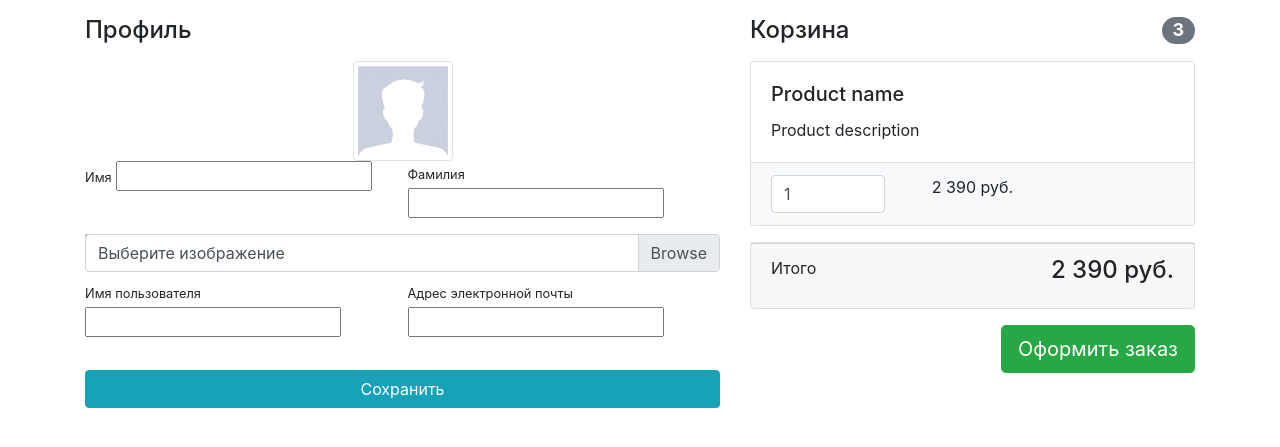
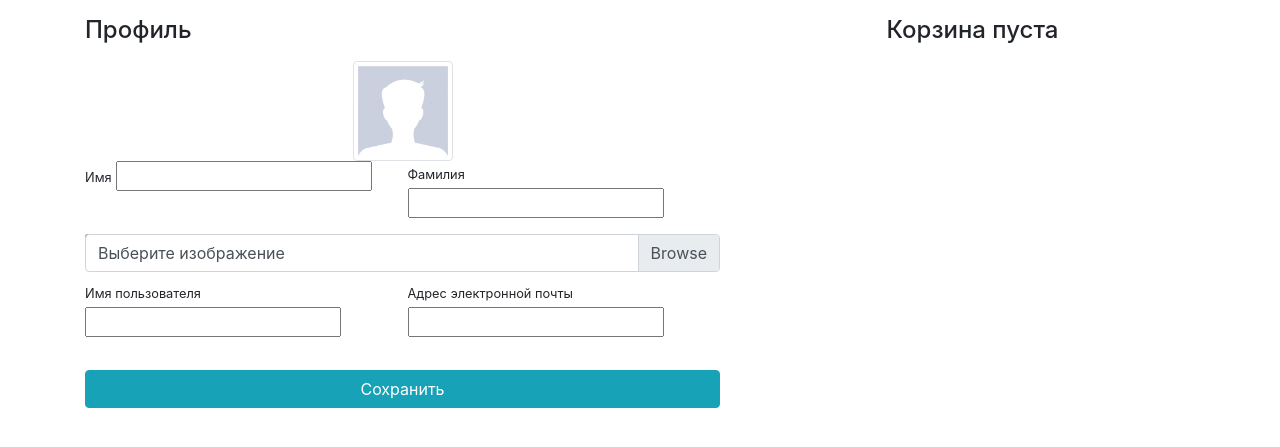
Before and after one commit to Egorurvantsev/geekshop-server, a Django app: template users/templates/users/profile.html in a window 1280 px wide. Shown: the part 56-503 px from the top of the page. Run offline with Django 3.2, Linux system fonts and the light colour scheme; the template is opened without the code that fills it: most values are stand-ins (such as "Sample title", 1, 10 or a date in 2020); form fields are guessed from the names that the template uses; some libraries are stand-ins or nearby versions.

Commit message:
added baskets to context

```diff
--- a/baskets/templates/baskets/basket.html
+++ b/baskets/templates/baskets/basket.html
@@ -1,5 +1,6 @@
-<h4 class="mt-3 mb-3 d-flex justify-content-between align-items-center mb-3">Корзина<span class="badge badge-secondary badge-pill">3</span></h4>
-<div class="card mb-3">
+{% if baskets %}
+    <h4 class="mt-3 mb-3 d-flex justify-content-between align-items-center mb-3">Корзина<span class="badge badge-secondary badge-pill">3</span></h4>
+    <div class="card mb-3">
                 <div class="card-body">
                     <h5 class="card-title">Product name</h5>
                     <p class="card-text">Product description</p>
@@ -20,10 +21,13 @@
                     </li>
                 </ul>
             </div>
-<div class="card mb-3">
+    <div class="card mb-3">
                 <div class="card-footer">
                     <p class="float-left">Итого</p>
                     <h4 class="float-right">2 390 руб.</h4>
                 </div>
             </div>
-<a class="btn btn-success btn-lg float-right" href="../orders/checkout_order.html">Оформить заказ</a>
+    <a class="btn btn-success btn-lg float-right" href="../orders/checkout_order.html">Оформить заказ</a>
+{% else %}
+    <h4 class="mt-3 mb-3 text-center">Корзина пуста</h4>
+{% endif %}
--- a/users/views.py
+++ b/users/views.py
@@ -3,6 +3,7 @@ from django.contrib import auth, messages
 from django.urls import reverse
 
 from users.forms import UserLoginForm, UserRegistrationForm, UserProfileForm
+from baskets.models import Basket
 
 def login(request):
     if request.method == 'POST':
@@ -44,7 +45,8 @@ def profile(request):
     else:
         form = UserProfileForm(instance=request.user)
     context = {
-        'title': 'GeekShop - Профиль', 'form': form}
+        'title': 'GeekShop - Профиль', 'form': form, 'baskets': Basket.objects.all(),
+    }
     return render(request, 'users/profile.html', context)
 
 def logout(request):
```
